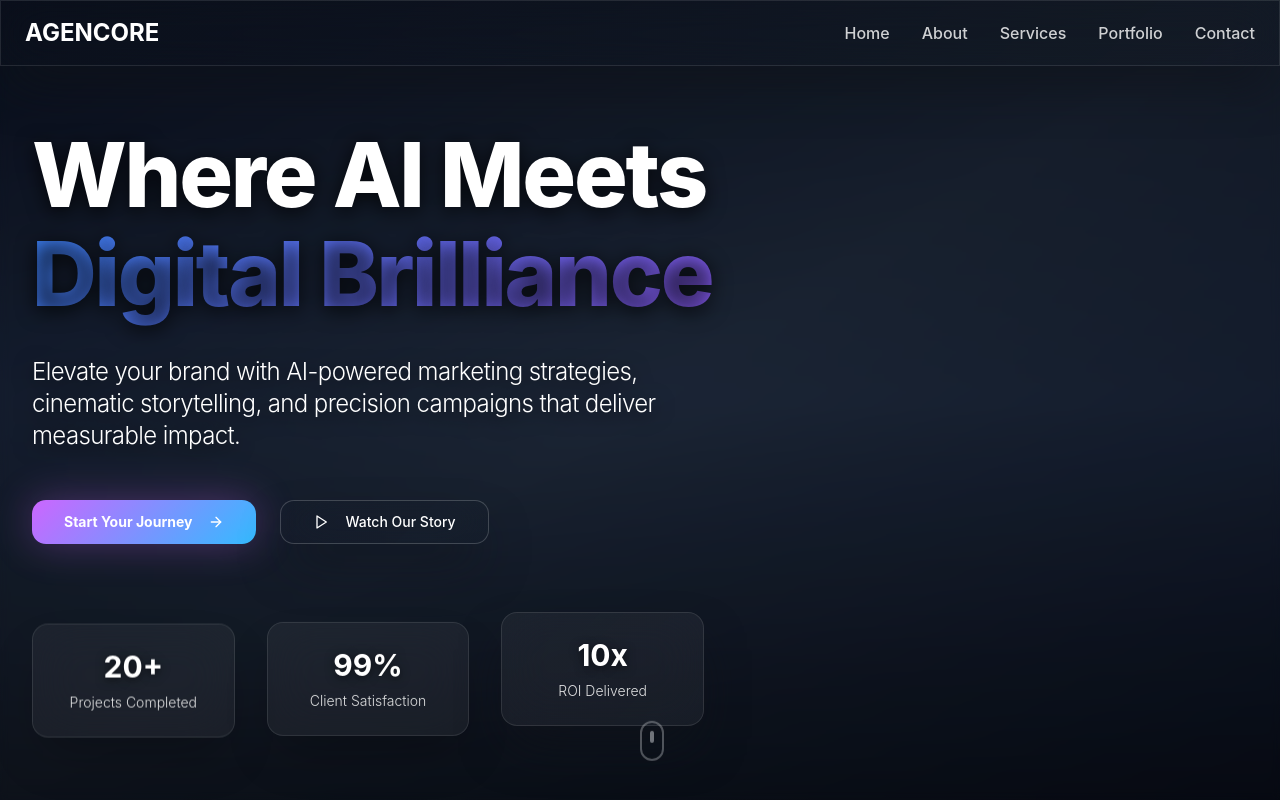
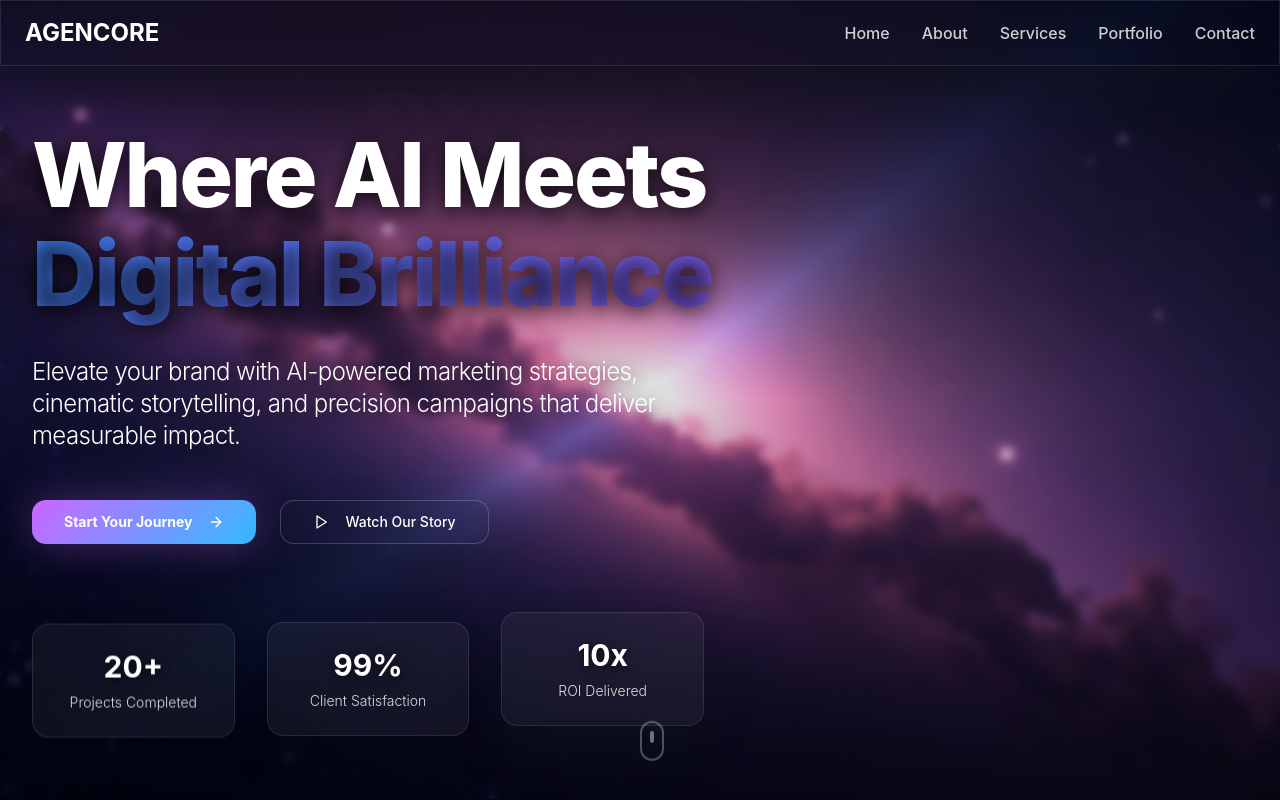
Before and after one commit to Dineshit541/digital-marketing, a React (Vite) app: page / in a window 1280 px wide. Shown: the top 800 px of the page. Built offline with nearby package versions, Linux system fonts and the light colour scheme.

Commit message:
Add starry background to hero
Updated the hero section background to a starry, gradient image.

```diff
--- a/src/components/HeroSection.tsx
+++ b/src/components/HeroSection.tsx
@@ -1,11 +1,15 @@
 import { Button } from "@/components/ui/button";
 import { ArrowRight, Play } from "lucide-react";
+import starryBackground from "@/assets/starry-background.png";
 
 const HeroSection = () => {
   return (
     <section id="home" className="relative min-h-screen w-full overflow-hidden">
-      {/* Dark Gradient Background */}
-      <div className="absolute inset-0 bg-gradient-to-br from-slate-900 via-slate-800 to-slate-900" />
+      {/* Starry Space Background */}
+      <div
+        className="absolute inset-0 bg-cover bg-center bg-no-repeat"
+        style={{ backgroundImage: `url(${starryBackground})` }}
+      />
       <div className="absolute inset-0 bg-gradient-to-t from-black/50 via-transparent to-black/30" />
 
       {/* Glassmorphism Overlay */}
```
Also changed, not shown: src/assets/starry-background.png (added).
